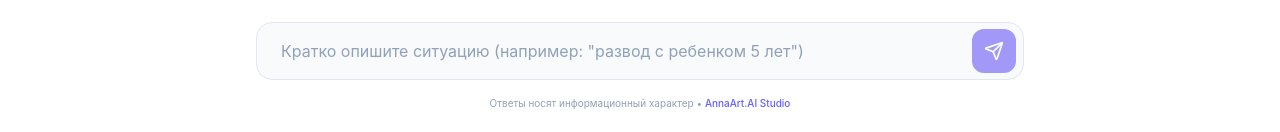
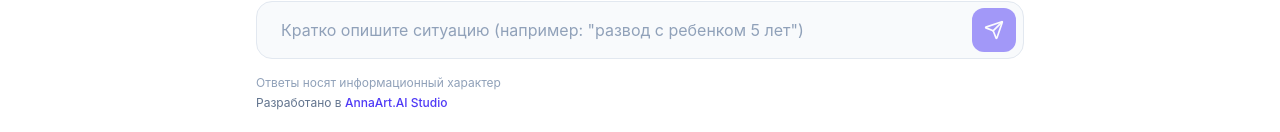
Before and after one commit to AnnaArtYakusheva/AI_Family_Law_Consultant, a React (Vite) app: page / in a window 1280 px wide. Shown: the part 665-797 px from the top of the page. Built offline with nearby package versions, Linux system fonts and the light colour scheme; no server answers.

Commit message:
feat: improve footer layout and branding visibility

```diff
--- a/src/App.tsx
+++ b/src/App.tsx
@@ -176,17 +176,22 @@ export default function App() {
               <Send size={20} />
             </button>
           </form>
-            <p className="text-[10px] text-center text-slate-400">
-              Ответы носят информационный характер •{" "}
+          <div className="test-center space-y-1 mt-2">
+            <p className="text-xs text-slate-400">
+              Ответы носят информационный характер
+            </p>
+            <p className="text-xs text-slate-500">
+              Разработано в{" "}
               <a
                 href="https://anna-art-ai.ru"
                 target="_blank"
                 rel="noopener noreferrer"
-                className="text-indigo-500 hover:text-indigo-600 font-medium"
+                className="text-indigo-600 hover:text-indigo-600 font-medium"
               >
                 AnnaArt.AI Studio
               </a>
             </p>
+          </div>
         </div>
       </footer>
     </div>
```
